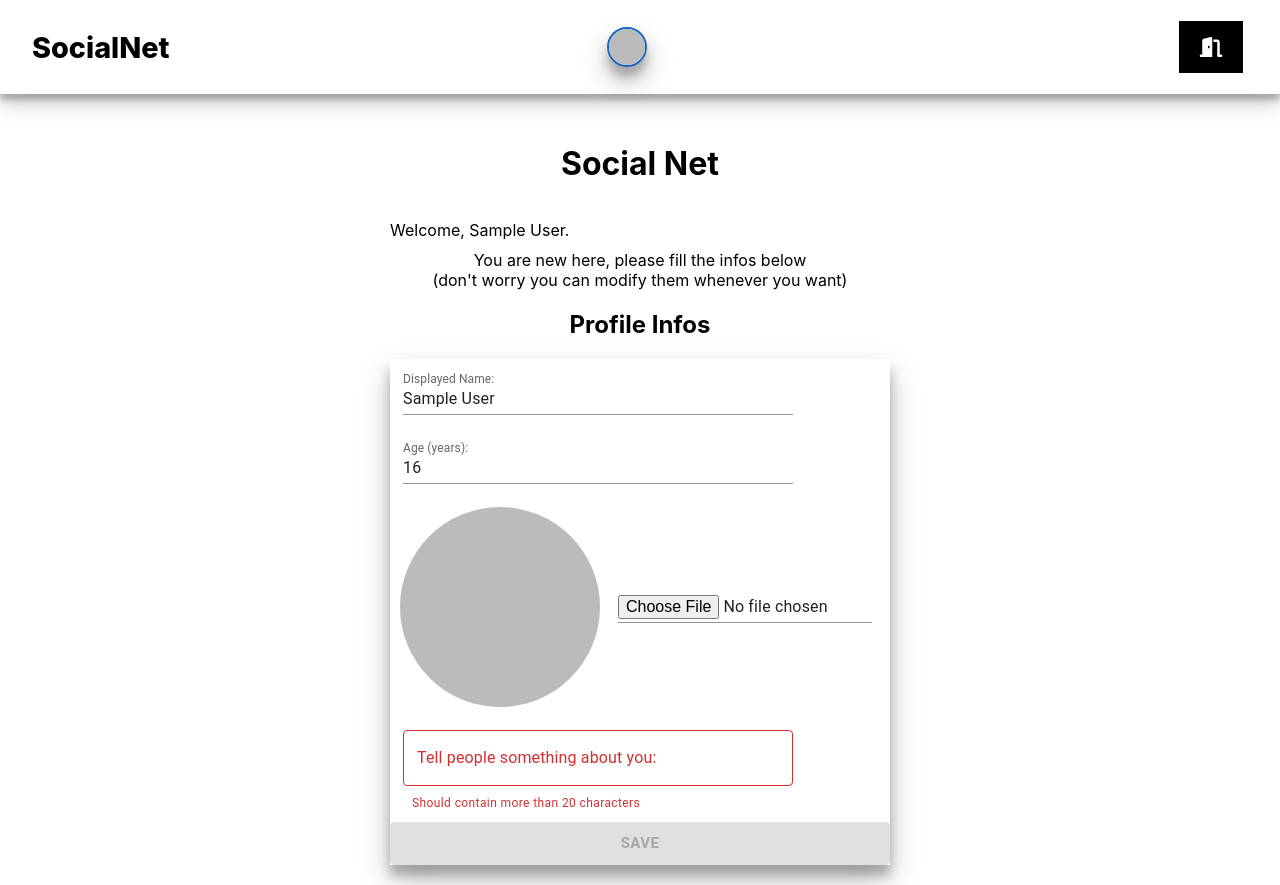
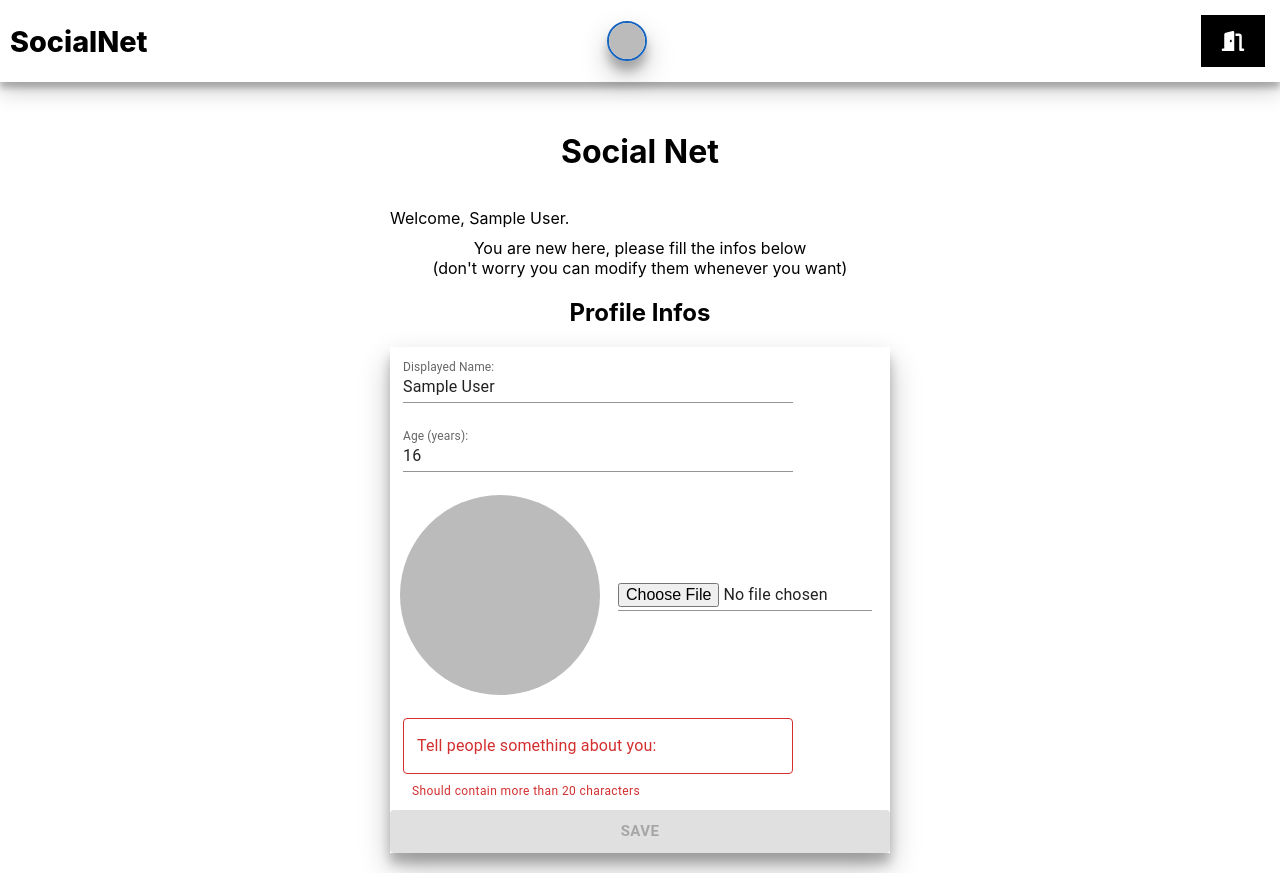
Before and after one commit to Adelinked/SocialNet, a Next.js app: page /auth/new-user in a window 1280 px wide. Built offline with nearby package versions, Linux system fonts and the light colour scheme; no server answers; sample sign-in values are in the browser's storage.

Commit message:
Initial Release

```diff
--- a/styles/Home.module.css
+++ b/styles/Home.module.css
@@ -4,6 +4,8 @@
   flex-direction: column;
   justify-content: center;
   align-items: center;
+  padding: 0;
+  margin: 0;
 }
 
 .main {
@@ -62,6 +64,7 @@
     width: 100%;
     display: flex;
     flex-direction: row;
+    overflow-x: auto;
   }
   .postsContainer {
     width: 100%;
--- a/styles/globals.css
+++ b/styles/globals.css
@@ -21,7 +21,7 @@ a {
   justify-content: space-between;
   background-color: #fff;
   color: #fff;
-  padding: 1rem 2rem;
+  padding: 10px;
   width: 100%;
   box-shadow: 0 10px 20px rgba(0, 0, 0, 0.19), 0 6px 6px rgba(0, 0, 0, 0.23);
 }
```
